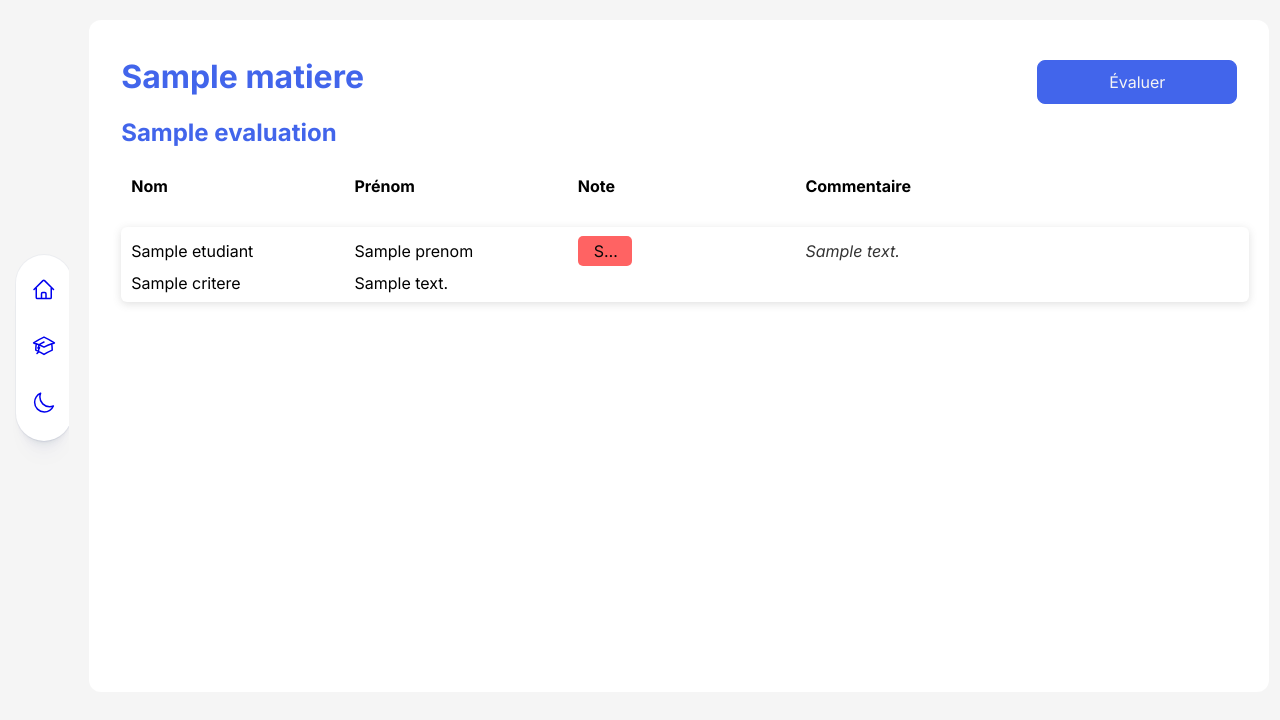
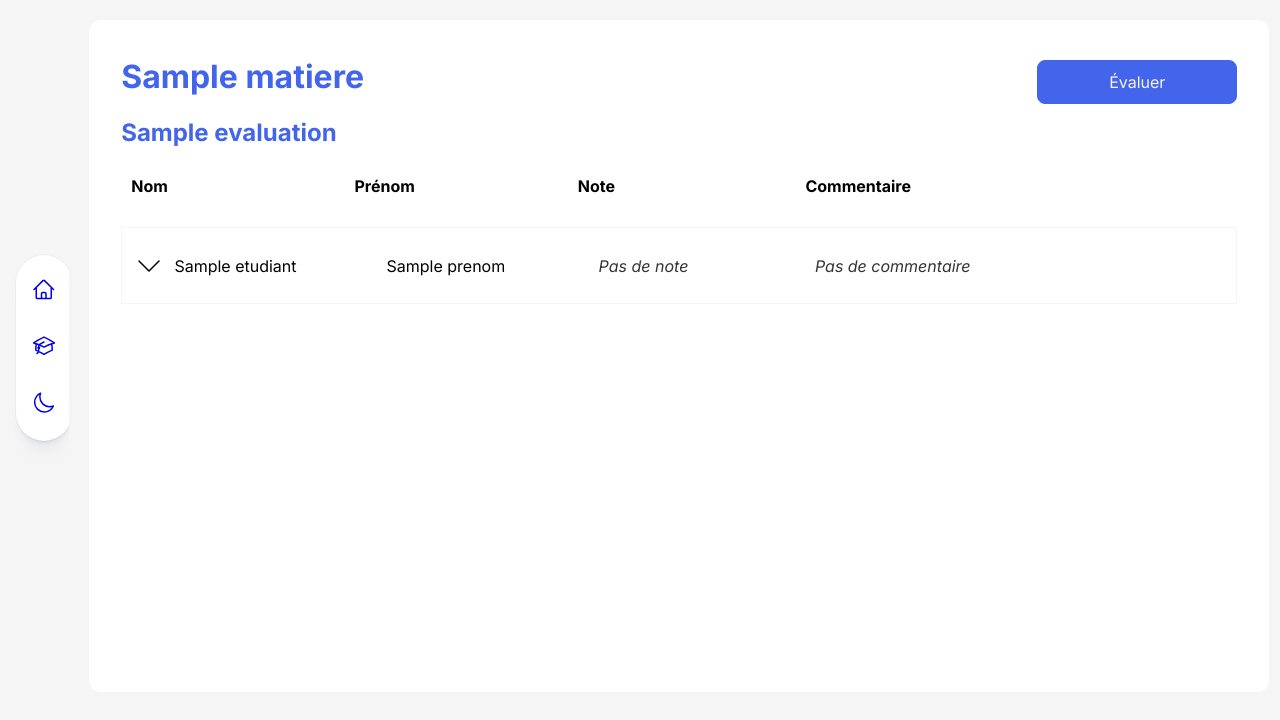
Before and after one commit to mathilde680/sae401, a PHP site: template templates/note/evaluation.html.twig in a window 1280 px wide. Shown: the part 88-808 px from the top of the page. Run offline with PHP 8.4, Linux system fonts and the light colour scheme; the template is opened without the code that fills it: most values are stand-ins (such as "Sample title", 1, 10 or a date in 2020); style sheets or scripts are compiled from the project's sources; some libraries are stand-ins or nearby versions.

Commit message:
ajout note par critere pour eval individuelle

```diff
--- a/assets/app.js
+++ b/assets/app.js
@@ -180,7 +180,24 @@ try{
 }catch (error){
     console.error('Erreur détectée :', error);
 }
+// TOGGLE NOTE---------------------------------------------------------------
+try{
+    document.addEventListener("DOMContentLoaded", () => {
+        const toggles = document.querySelectorAll(".note-wrapper .down");
 
+        toggles.forEach(toggle => {
+            toggle.addEventListener("click", () => {
+                const wrapper = toggle.closest(".note-wrapper");
+                const criteres = wrapper.querySelector(".criteres_eleve");
+
+                toggle.classList.toggle("rotated");
+                criteres.classList.toggle("open");
+            });
+        });
+    });
+}catch(error){
+    console.error('Erreur détectée :', error);
+}
 // DARKMODE -----------------------------------------------------------------------------
 
 document.addEventListener('DOMContentLoaded', function () {
--- a/assets/styles/accueilProf/_accueilProf.scss
+++ b/assets/styles/accueilProf/_accueilProf.scss
@@ -83,6 +83,7 @@ section#dashboardProf {
         overflow-y: scroll;
         height: 100%;
         width: 100%;
+        padding-bottom: 3rem;
         &::-webkit-scrollbar {
           width: 8px;
         }
@@ -105,8 +106,15 @@ section#dashboardProf {
           align-items: center;
           justify-content: space-between;
           color: $couleurTexte;
-          margin-bottom: 1rem;
-
+          padding: 0.5rem 0.1rem;
+          margin-right: 0.5rem;
+          border-radius: 0.5rem;
+          &:hover{
+            background-color: $couleurBackground;
+          }
+          &:last-child{
+            margin-bottom: 1.5rem;
+          }
           div{
             display: flex;
             align-items: center;
--- a/assets/styles/evaluationProf/_evaluationProf.scss
+++ b/assets/styles/evaluationProf/_evaluationProf.scss
@@ -1,9 +1,10 @@
 #notes_evaluation {
-#titre_bouton_eval{
+  #titre_bouton_eval {
     display: flex;
     justify-content: space-between;
     align-items: start;
-  .bouton{
+
+    .bouton {
       width: 20vh;
       height: fit-content;
       margin-top: 3vh;
@@ -27,17 +28,40 @@
     }
   }
 
-  #note_eleve {
-    width: 100%;
+  .note-wrapper {
+    margin-bottom: 1rem;
+
+    .note_eleve {
+      width: 98.8%;
       height: 8vh;
       background-color: $couleurNeutre;
       display: grid;
-    grid-template-columns: 1fr 1fr 1fr 2fr;
+      grid-template-columns: 0.2fr 1fr 1fr 1fr 2fr;
       align-items: center;
-    margin: 1% 0;
+      margin: 1% 0 0 0;
       padding: 0.5%;
-    border-radius: 6px;
-    box-shadow: rgba(99, 99, 99, 0.2) 0px 2px 8px 0px;
+      border: 0.1rem solid $couleurBackground;
+
+      .down {
+        display: flex;
+        justify-content: center;
+        align-items: center;
+
+        &:hover {
+          background-color: $couleurBackground;
+          border-radius: 0.3rem;
+          cursor: pointer;
+        }
+
+        img {
+          width: 2rem;
+          transition: transform 0.3s ease;
+        }
+
+        &.rotated img {
+          transform: rotate(180deg);
+        }
+      }
 
       p {
         margin: 1% 2%;
@@ -46,21 +70,52 @@
         text-overflow: ellipsis;
       }
 
-
-
-    .note{
+      .note {
         width: 10%;
       }
 
-    .non_note{
+      .non_note {
         width: 60%;
         font-style: italic;
         color: $couleurGris;
       }
 
-    .commentaire{
+      .commentaire {
         font-style: italic;
         color: $couleurGris;
       }
     }
+
+    .criteres_eleve {
+      max-height: 0;
+      overflow: hidden;
+      transition: max-height 0.4s ease, padding 0.3s ease;
+      display: flex;
+      flex-direction: column;
+      align-items: flex-end;
+
+      .critere_eleve {
+        width: 95.5%;
+        display: grid;
+        grid-template-columns:1fr 1fr 2fr;
+        align-items: center;
+        padding: 0.5%;
+        //border-radius: 6px;
+        border-left: 0.1rem solid $couleurBackground;
+        border-right: 0.1rem solid $couleurBackground;
+        border-bottom: 0.1rem solid $couleurBackground;
+        .input_critere_eleve{
+          display: flex;
+          justify-content: center;
+          input{
+            max-width: 3rem;
           }
+        }
+      }
+
+      &.open {
+        max-height: 500px;
+      }
+    }
+  }
+}
--- a/assets/styles/note/_noteAjoutProf.scss
+++ b/assets/styles/note/_noteAjoutProf.scss
@@ -1,9 +1,9 @@
 #note_eleve{
   background-color: $couleurNeutre;
-  border-radius: 12px;
+  //border-radius: 12px;
   width: 100%;
   margin: 3vh 0;
-  box-shadow: rgba(99, 99, 99, 0.2) 0px 2px 8px 0px;
+  //box-shadow: rgba(99, 99, 99, 0.2) 0px 2px 8px 0px;
 
 
   .note-entry{
--- a/templates/matiere/fiche.html.twig
+++ b/templates/matiere/fiche.html.twig
@@ -60,7 +60,7 @@
                             <!--<a class="boutonSecondaire" href="">Supprimer une note</a>-->
                         </div>
                     </div>
-
+                </div>
                 <div class="box2">
                     {% for evaluation in evaluations %}
                         <div class="boxEvaluation">
--- a/templates/note/evaluation.html.twig
+++ b/templates/note/evaluation.html.twig
@@ -19,11 +19,17 @@
             <p>Commentaire</p>
         </div>
         {#{% if evaluation.statutGroupe == "Individuel"  %}#}
-            {% for note in notes %}
-                <div id="note_eleve">
-                    <p class="nom">{{ note.etudiant.nom }}</p>
-                    <p class="prenom">{{ note.etudiant.prenom }}</p>
-                    {% if note.note is defined and note.note is not null %}
+            {% for etudiant in etudiants %}
+                {% set note = notesParEtudiant[etudiant.id] ?? null %}
+                <div class="note-wrapper">
+                    <div class="note_eleve">
+                        <div class="down">
+                            <img src="/img/chevron-down-svgrepo-com.svg" alt="toggle">
+                        </div>
+                        <p class="nom">{{ etudiant.nom }}</p>
+                        <p class="prenom">{{ etudiant.prenom }}</p>
+
+                        {% if note and note.note is not null %}
                             {% if note.note < 8 %}
                                 <p class="note rouge">{{ note.note }}</p>
                             {% elseif note.note > 10 %}
@@ -35,15 +41,32 @@
                             <p class="note non_note">Pas de note</p>
                         {% endif %}
 
-                    {% if note.commentaire is defined and note.commentaire is not null %}
+                        {% if note and note.commentaire is not null %}
                             <p class="commentaire">{{ note.commentaire }}</p>
                         {% else %}
                             <p class="commentaire">Pas de commentaire</p>
                         {% endif %}
+                    </div>
+
+                    <div class="criteres_eleve">
                             {% for critere in criteres %}
+                                {% set noteCritere = notesParEtudiantEtCritere[etudiant.id][critere.id] ?? null %}
+                                <div class="critere_eleve">
                                     <p>{{ critere.nom }}</p>
-                        <p>{{ critere.note }}</p>
+                                    <p>
+                                        {% set valeur = noteCritere.note ?? null %}
+                                        {% if valeur is not null %}
+                                            {{ valeur }} / {{ critere.note }}
+                                        {% else %}
+                                            Non noté / {{ critere.note }}
+                                        {% endif %}
+                                    </p>
+                                    <p>
+                                        {{ critere.commentaire }}
+                                    </p>
+                                </div>
                             {% endfor %}
+                    </div>
                 </div>
             {% endfor %}
         {# {% else %}
```
Also changed, not shown: migrations/Version20250322133507.php (deleted, +0 -33 lines), migrations/Version20250322140906.php (deleted, +0 -35 lines), migrations/Version20250322141129.php (deleted, +0 -31 lines), src/Controller/EvaluationController.php (+13 -3 lines), src/Controller/NoteController.php (+59 -51 lines), src/Repository/FicheNoteCritereRepository.php (+15 -0 lines), src/Repository/NoteRepository.php (+13 -0 lines), templates/note/index.html.twig (+25 -20 lines), public/img/chevron-down-svgrepo-com.svg (added). Lines whose indentation alone changed are shown as unchanged.
